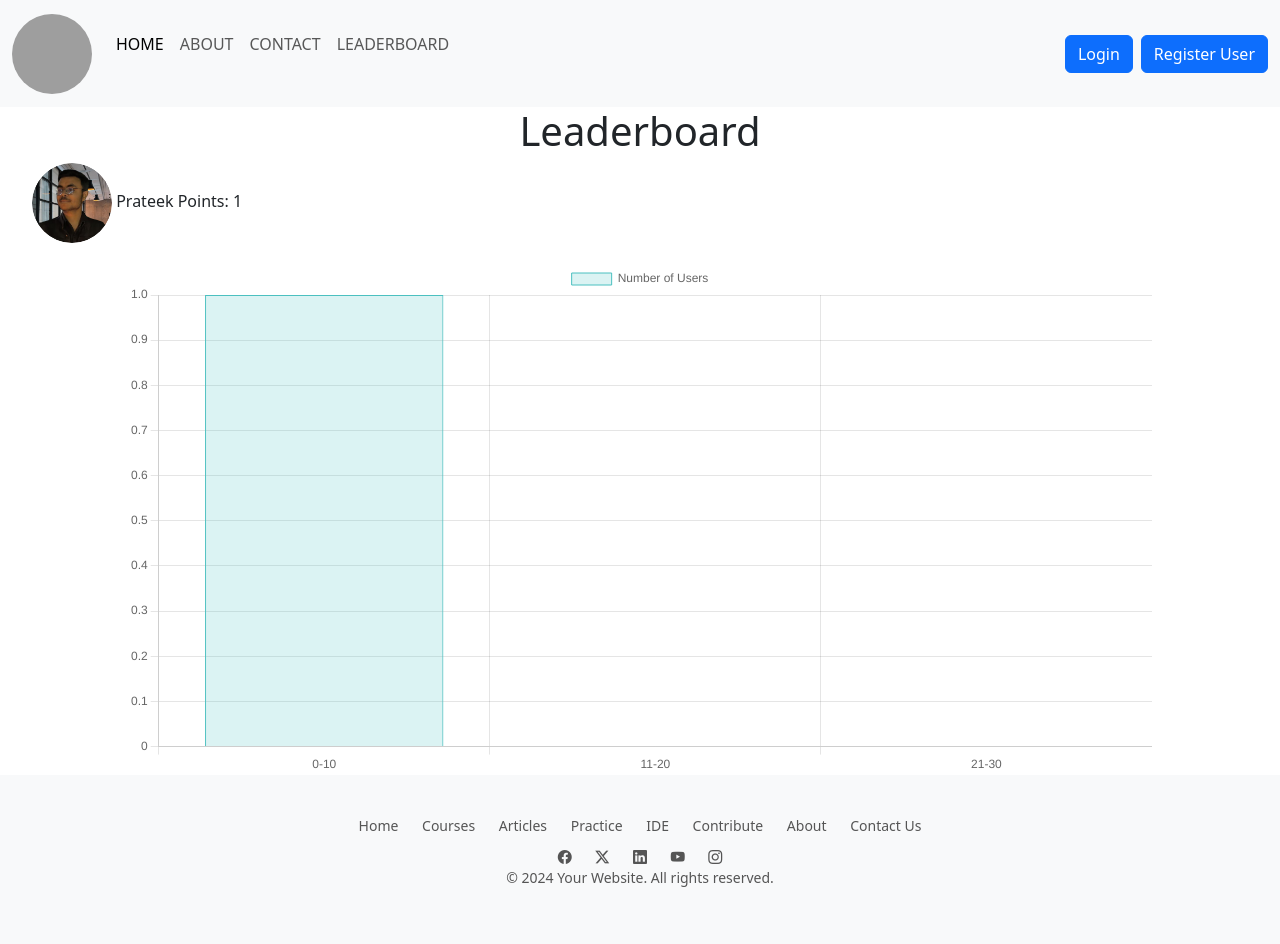
After one commit to PrateekKumar05/MRIIC_Proj2, a Django app: page /leaderboard/ in a window 1280 px wide. The commit adds this page. Run offline with Django 5.2, Linux system fonts and the light colour scheme; data comes from the database, SQL or seed files in the repository; both versions use the stored data as it was after the commit; grey boxes are pictures that could not be loaded.

Commit message:
Added leaderboard and logistics page

```diff
--- a/Profilify/urls.py
+++ b/Profilify/urls.py
@@ -4,6 +4,10 @@ from RPMS import views
 from RPMS.views import upload_file
 from django.conf import settings
 from django.conf.urls.static import static
+from RPMS.views import leaderboard
+from RPMS.views import chart_data
+from RPMS.views import logistics
+from RPMS.views import download_contact_info
 
 urlpatterns = [
     path('admin/', admin.site.urls),
@@ -15,4 +19,8 @@ urlpatterns = [
     path('contact',views.contact,name='contact'),
     path('upload/', views.upload_file, name='upload_file'),
     path('profile', views.profile, name='profile'),
+    path('leaderboard/', leaderboard, name='leaderboard'),
+    path('chart-data/', chart_data, name='chart_data'),
+    path('logistics/', logistics, name='logistics'),
+    path('download-contact-info/', download_contact_info, name='download_contact_info'),
 ] + static(settings.MEDIA_URL, document_root=settings.MEDIA_ROOT)
--- a/RPMS/models.py
+++ b/RPMS/models.py
@@ -10,6 +10,7 @@ class UserProfile(models.Model):
     education = models.CharField(max_length=100, default=True)
     research_interests = models.CharField(max_length=255, default=True)
     profile_photo = models.ImageField(upload_to='profile_photo/', blank=True, null=True)
+    points = models.IntegerField(default=0)
 
     def __str__(self):
         return f'{self.user}'
--- /dev/null
+++ b/RPMS/templates/RPMS/leaderboard.html
@@ -0,0 +1,94 @@
+<!DOCTYPE html>
+<html lang="en">
+
+<head>
+  <meta charset="UTF-8">
+  <meta name="viewport" content="width=device-width, initial-scale=1.0">
+  <script src="https://cdn.jsdelivr.net/npm/chart.js"></script>
+  <link href="https://cdn.jsdelivr.net/npm/bootstrap@5.3.2/dist/css/bootstrap.min.css" rel="stylesheet"
+    integrity="sha384-T3c6CoIi6uLrA9TneNEoa7RxnatzjcDSCmG1MXxSR1GAsXEV/Dwwykc2MPK8M2HN" crossorigin="anonymous">
+  <title>Leaderboard</title>
+  <style>
+    /* Adjust size and make images circular with animation */
+    ul {
+      list-style: none;
+      padding: 0;
+    }
+    li {
+      margin-bottom: 20px;
+      transition: transform 0.3s ease-in-out; /* Add animation */
+    }
+    li:hover {
+      transform: scale(1.05); /* Add hover effect */
+    }
+    /* Adjust images within the body */
+    body img {
+      width: 80px; /* Increase size */
+      height: 80px; /* Increase size */
+      border-radius: 50%;
+      object-fit: cover;
+    }
+    /* Adjust size and style of the heading */
+    h1 {
+      text-align: center;
+      margin-top: 30px;
+      font-size: 36px; /* Increase font size */
+      font-weight: bold;
+    }
+    /* Adjust size of the graph */
+    #pointsChart {
+      width: 80%; /* Adjust as needed */
+      margin: 0 auto; /* Center the graph */
+    }
+  </style>
+</head>
+
+<body>
+  <!-- Navbar - left unchanged -->
+  {% include 'RPMS/Navbar.html' %}
+  <h1>Leaderboard</h1>
+  <ul>
+    {% for user_profile in user_profiles %}
+        <li>
+            {% if user_profile.profile_photo %}
+            <img src="{{ user_profile.profile_photo.url }}" alt="Profile Photo">
+            {% endif %}
+            <span>{{ user_profile.user.username }}</span>
+            <span>Points: {{ user_profile.points }}</span>
+        </li>
+    {% endfor %}
+  </ul>
+  <canvas id="pointsChart"></canvas>
+  <footer class="text-center">
+    {% include 'RPMS/footer.html'%}
+  </footer>
+</body>
+<script>
+  // Fetch data from the backend
+  const url = "{% url 'chart_data' %}";
+  fetch(url)
+    .then(response => response.json())
+    .then(data => {
+      const pointsChart = new Chart(document.getElementById('pointsChart'), {
+        type: 'bar',
+        data: {
+          labels: data.labels,
+          datasets: [{
+            label: 'Number of Users',
+            data: data.usersData,
+            backgroundColor: 'rgba(75, 192, 192, 0.2)',
+            borderColor: 'rgba(75, 192, 192, 1)',
+            borderWidth: 1
+          }]
+        },
+        options: {
+          scales: {
+            y: {
+              beginAtZero: true
+            }
+          }
+        }
+      });
+    });
+</script>
+</html>
--- a/RPMS/templates/RPMS/navbar.html
+++ b/RPMS/templates/RPMS/navbar.html
@@ -10,7 +10,7 @@
     <nav class="navbar navbar-expand-lg bg-body-tertiary">
         <div class="container-fluid">
             <a class="navbar-brand" href="#">
-                <img src="https://i.ibb.co/0yHxBzx/logo.png" alt="Logo" width="30" height="24" class="d-inline-block align-text-top">PeakScholar</a>
+                <img src="https://i.ibb.co/0yHxBzx/logo.png" alt="Logo" width="30" height="24" class="d-inline-block align-text-top"></a>
             <button class="navbar-toggler" type="button" data-bs-toggle="collapse" data-bs-target="#navbarSupportedContent" aria-controls="navbarSupportedContent" aria-expanded="false" aria-label="Toggle navigation">
                 <span class="navbar-toggler-icon"></span>
             </button>
@@ -25,17 +25,14 @@
                     <li class="nav-item">
                         <a class="nav-link" href="/contact">CONTACT</a>
                     </li>
-                    <!-- <li class="nav-item dropdown">
-                        <a class="nav-link dropdown-toggle" href="#" role="button" data-bs-toggle="dropdown" aria-expanded="false">
-                            Dropdown
-                        </a>
-                        <ul class="dropdown-menu">
-                            <li><a class="dropdown-item" href="#">Action</a></li>
-                            <li><a class="dropdown-item" href="#">Another action</a></li>
-                            <li><hr class="dropdown-divider"></li>
-                            <li><a class="dropdown-item" href="#">Something else here</a></li>
-                        </ul>
-                    </li> -->
+                    <li class="nav-item">
+                        <a class="nav-link" href="/leaderboard">LEADERBOARD</a>
+                    </li>
+                    <li class="nav-item">
+                        {% if user.is_superuser %}
+                        <a class="nav-link"href="/logistics">LOGISTICS</a>
+                        {% endif %}
+                    </li>
                 </ul>
                 {% if user.is_authenticated %}
                 <ul class="navbar-nav me-2 mb-2 mb-lg-0">
--- a/RPMS/templates/RPMS/profile.html
+++ b/RPMS/templates/RPMS/profile.html
@@ -139,6 +139,7 @@
                 {% endif %}
             </div>
             <div class="profile-details">
+                <p>Your points: {{ user.userprofile.points }}</p>
                 <h1>User Profile</h1>
                 <div class="divider"></div>
                 <p><strong>Name:</strong> {{ profile.name }}</p>
@@ -152,7 +153,7 @@
         <!-- Research Projects Section -->
         <section class="research-projects">
             <div class="divider"></div>
-            <h2>Research Projects</h2>
+            <h2>Research Certificates</h2>
             <button class="btn btn-primary" onclick="window.location.href='/upload/'">Upload Files</button>
             <h3 class="mt-3">Uploaded Files</h3>
             <ul>
--- a/RPMS/views.py
+++ b/RPMS/views.py
@@ -7,6 +7,7 @@ from django.contrib.auth.forms import UserCreationForm
 from .models import contact_info, UserProfile
 from .forms import FileUploadForm
 from .models import UploadedFile
+from django.http import JsonResponse
 
 # Create your views here.
 def home(request):
@@ -90,7 +91,43 @@ def upload_file(request):
             uploaded_file = form.save(commit=False)
             uploaded_file.user = request.user
             uploaded_file.save()
+
+            # Increment user points
+            user_profile = UserProfile.objects.get_or_create(user=request.user)[0]
+            user_profile.points += 1
+            user_profile.save()
+
             return redirect('profile')
     else:
         form = FileUploadForm()
     return render(request, 'RPMS/upload_file.html', {'form': form})
+
+def leaderboard(request):
+    user_profiles = UserProfile.objects.order_by('-points')
+    return render(request, 'RPMS/leaderboard.html', {'user_profiles': user_profiles})
+
+def chart_data(request):
+    points_range = [(0, 10), (11, 20), (21, 30)]  # Define points range
+    users_data = []
+    labels = []
+
+    for start, end in points_range:
+        users_count = UserProfile.objects.filter(points__range=(start, end)).count()
+        users_data.append(users_count)
+        labels.append(f"{start}-{end}")
+
+    return JsonResponse({'labels': labels, 'usersData': users_data})
+
+def logistics(request):
+    if request.method == 'GET':
+        contact_information = contact_info.objects.all()
+        return render(request, 'RPMS/logistics.html', {'contact_information': contact_information})
+    else:
+        return render(request, 'RPMS/logistics.html')
+
+def download_contact_info(request):
+    contact_information = contact_info.objects.all()
+    content = "\n".join([f"{info.u_email}, {info.u_message}" for info in contact_information])
+    response = HttpResponse(content, content_type='text/csv')
+    response['Content-Disposition'] = 'attachment; filename="contact_info.csv"'
+    return response
```
Also changed, not shown: RPMS/templates/RPMS/logistics.html (added, +62 -0 lines), RPMS/migrations/0027_userprofile_points.py (added), db.sqlite3, 1 other file.
